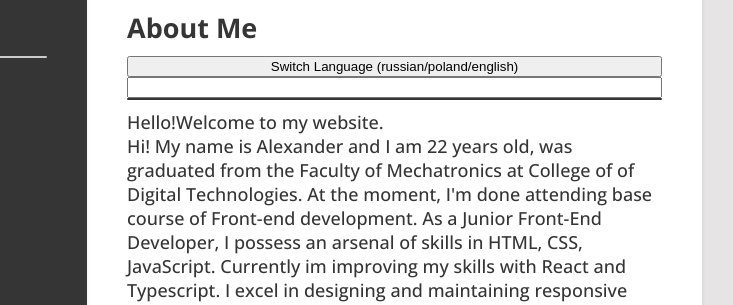
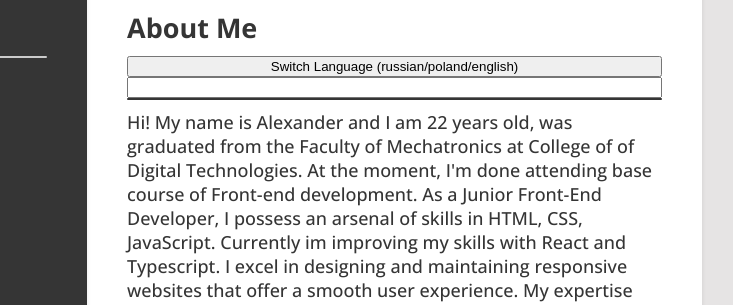
Before and after one commit to xansandr/xansandr.github.io, a website: page index.html in a window 1280 px wide. Shown: the part 409-714 px from the top of the page, 438-1171 px from the left. Drawn offline with nearby package versions, Linux system fonts and the light colour scheme.

Commit message:
html issue

```diff
--- a/index.html
+++ b/index.html
@@ -152,11 +152,11 @@
         <div class="main-wrapper">
           <div class="about-me container-block">
             <h2>About Me</h2>
-            <button id="language-switcher">Switch Language (russian/poland/english)</button
+            <button id="language-switcher">
+              Switch Language (russian/poland/english)</button
             ><input id="language-select" />
             <div class="dividing-line"></div>
             <div class="content">
-              <span>Hello!</span><span>Welcome to my website.</span>
               <div>
                 Hi! My name is Alexander and I am 22 years old, was graduated
                 from the Faculty of Mechatronics at College of of Digital
```
